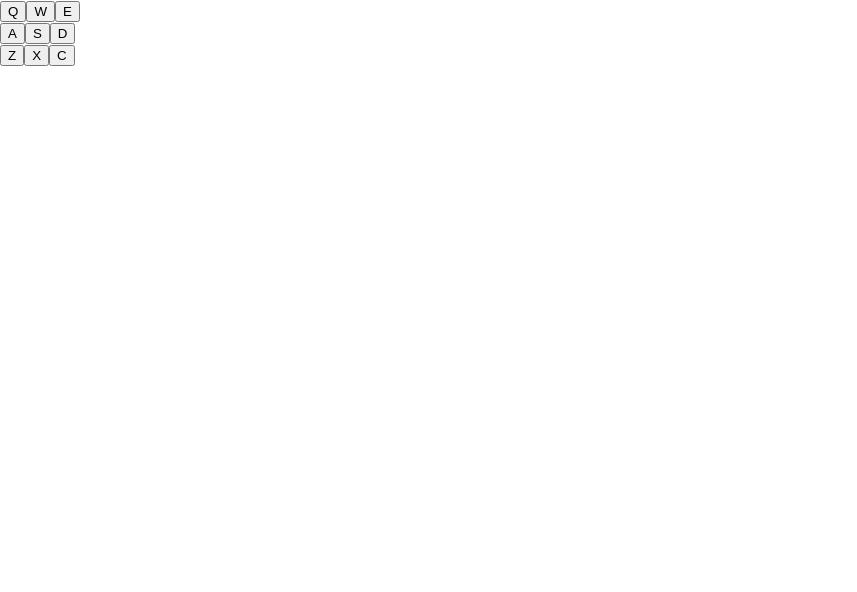
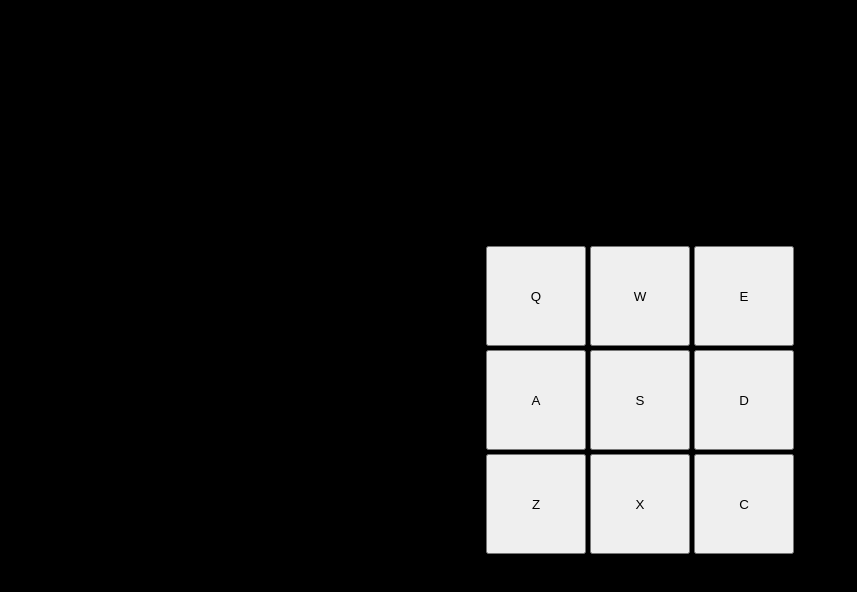
Before and after one commit to hossein-keshtkar/drum-machine, a React (Create React App) app: page / in a window 1280 px wide. Shown: the top 592 px of the page, without its empty margins (0-857 px from the left). Built offline with nearby package versions, Linux system fonts and the light colour scheme; the HTML template or start-up script is replaced by a standard one.

Commit message:
working on buttons

```diff
--- a/src/App.css
+++ b/src/App.css
@@ -0,0 +1,13 @@
+.App {
+  background: #000;
+  min-height: 100vh;
+  display: flex;
+  align-items: center;
+  justify-content: center;
+}
+
+.drum-pad {
+  width: 100px;
+  height: 100px;
+  margin: 2px;
+}
--- a/src/App.js
+++ b/src/App.jsx
@@ -1,6 +1,29 @@
+import React from "react";
+
 import "./App.css";
 
 function App() {
+  const [pressedKey, setPressedKey] = React.useState("");
+  const instruments = {
+    Q: "Heater-1",
+    W: "Heater-2",
+    E: "Heater-3",
+    A: "Heater-4",
+    S: "Clap",
+    D: "Open-HH",
+    Z: "Kick-n'-Hat",
+    X: "Kick",
+    C: "Closed-HH",
+  };
+
+  const keydownHandler = (e) => {
+    setPressedKey(e.code.replace(/^Key/, ""));
+  };
+
+  React.useEffect(() => {
+    document.addEventListener("keydown", keydownHandler);
+  });
+
   return (
     <div className="App">
       <div id="drum-machine">
```
Also changed, not shown: 1 other file (tests, documents, lock files or other folders).
